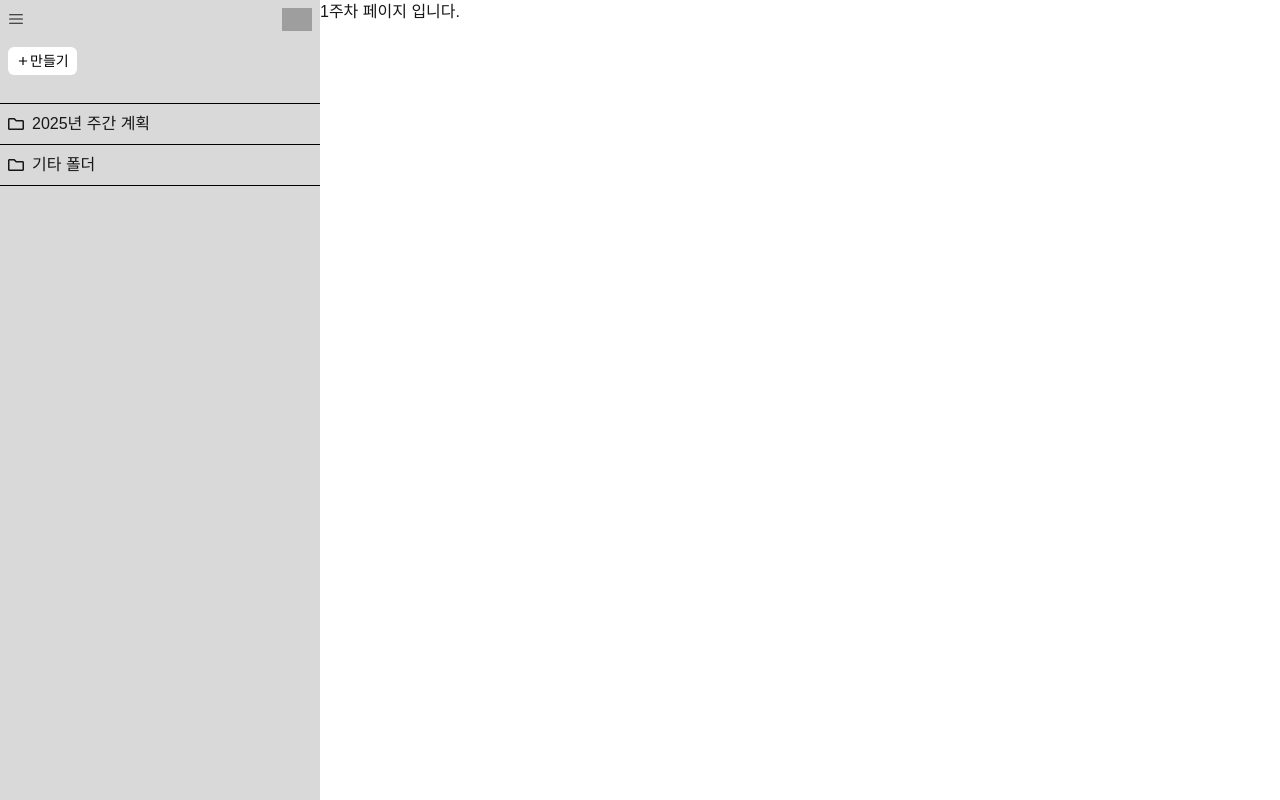
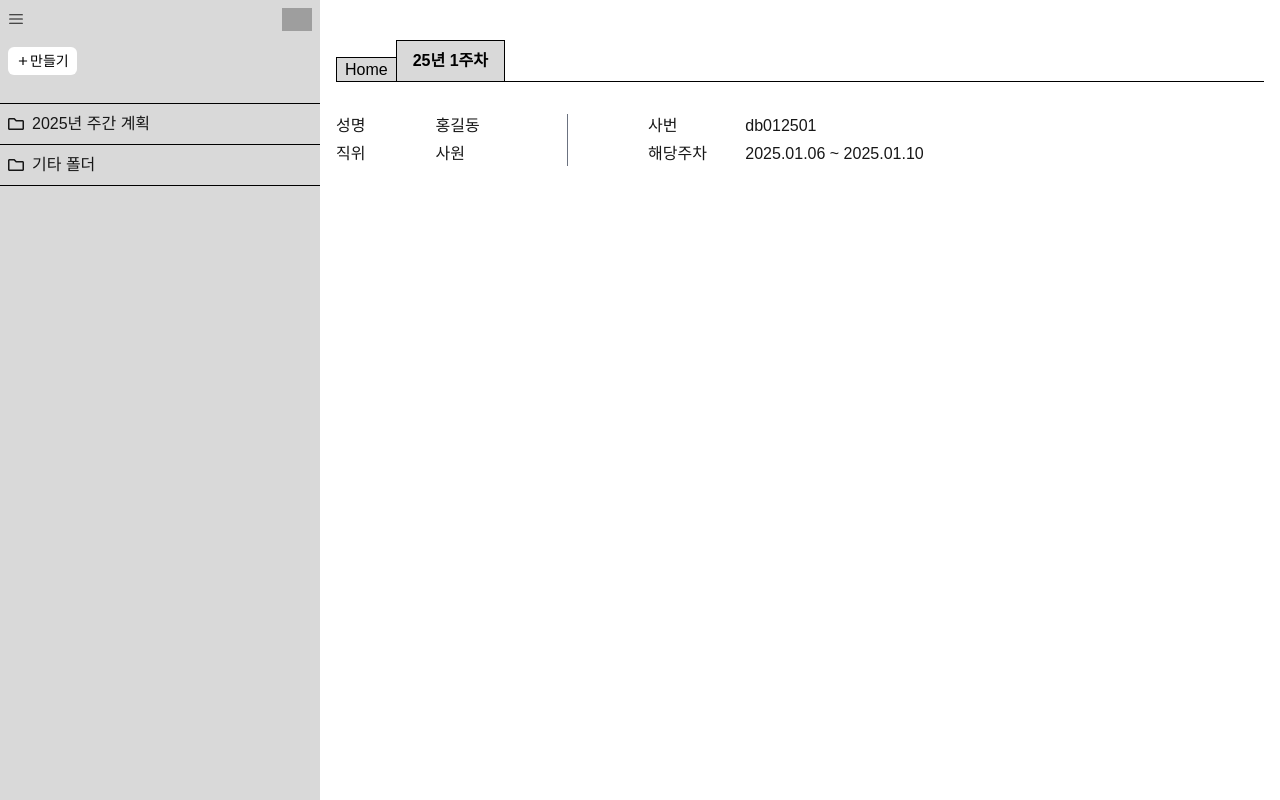
Before and after one commit to MyungWanPark/weekly-planner, a Next.js app: page /dashboard/1 in a window 1280 px wide. Built offline with nearby package versions, Linux system fonts and the light colour scheme; grey boxes are pictures that could not be loaded.

Commit message:
feat: metadata of plan

```diff
--- a/src/app/api/weeklyPlan/[id]/route.ts
+++ b/src/app/api/weeklyPlan/[id]/route.ts
@@ -0,0 +1,13 @@
+import { getAllWeeklyPlan, getWeeklyPlanById } from "@/service/weeklyPlan";
+import { NextRequest, NextResponse } from "next/server";
+
+type Context = {
+    params: {
+        id: string;
+    };
+};
+
+export async function GET(request: NextRequest, context: Context) {
+    const { id } = await context.params;
+    return getWeeklyPlanById(id).then((data) => NextResponse.json(data));
+}
--- /dev/null
+++ b/src/app/dashboard/[id]/page.tsx
@@ -0,0 +1,23 @@
+"use client";
+
+import { Plan } from "@/app/model/plan";
+import DetailPlan from "@/components/DetailPlan";
+import PlanTable from "@/components/PlanTable";
+import Tab from "@/components/Tab";
+import { useParams } from "next/navigation";
+import useSWR from "swr";
+
+export default function WeeklyPlanPage() {
+    const { id } = useParams();
+    const {
+        data: plan,
+        isLoading,
+        error,
+    } = useSWR<Plan>(`/api/weeklyPlan/${id}`);
+    return (
+        <section className="w-full px-4 py-10">
+            <Tab name={plan && plan.name} />
+            {plan && <DetailPlan plan={plan} />}
+        </section>
+    );
+}
--- a/src/app/dashboard/[slug]/page.tsx
+++ /dev/null
@@ -1,3 +0,0 @@
-export default function WeeklyPlanPage() {
-    return <div>1주차 페이지 입니다.</div>;
-}
--- /dev/null
+++ b/src/components/DetailMeta.tsx
@@ -0,0 +1,39 @@
+import { Plan } from "@/app/model/plan";
+import InfoBox from "./InfoBox";
+
+type Props = {
+    plan: Plan;
+};
+
+export default function DetailMeta({
+    plan: { writer, position, employeeId, correspondWeek },
+}: Props) {
+    return (
+        <section className="flex w-full mt-8">
+            <div className="border-r border-gray-500 w-1/4 pr-8 grid gap-1">
+                <InfoBox
+                    title="성명"
+                    content={writer}
+                    cls="grid-cols-[1fr_1fr]"
+                />
+                <InfoBox
+                    title="직위"
+                    content={position}
+                    cls="grid-cols-[1fr_1fr]"
+                />
+            </div>
+            <div className="pl-20 grid gap-1">
+                <InfoBox
+                    title="사번"
+                    content={employeeId}
+                    cls="grid-cols-[6fr_11fr]"
+                />
+                <InfoBox
+                    title="해당주차"
+                    content={correspondWeek}
+                    cls="grid-cols-[6fr_11fr]"
+                />
+            </div>
+        </section>
+    );
+}
--- /dev/null
+++ b/src/components/DetailPlan.tsx
@@ -0,0 +1,16 @@
+import { Plan } from "@/app/model/plan";
+import DetailMeta from "./DetailMeta";
+import DetailTable from "./DetailTable";
+
+type Props = {
+    plan: Plan;
+};
+
+export default function DetailPlan({ plan }: Props) {
+    return (
+        <section className="w-full">
+            <DetailMeta plan={plan} />
+            <DetailTable />
+        </section>
+    );
+}
--- /dev/null
+++ b/src/components/DetailTable.tsx
@@ -0,0 +1,3 @@
+export default function DetailTable() {
+    return <section></section>;
+}
--- /dev/null
+++ b/src/components/InfoBox.tsx
@@ -0,0 +1,14 @@
+type Props = {
+    title: string;
+    content: string;
+    cls: string;
+};
+
+export default function InfoBox({ title, content, cls }: Props) {
+    return (
+        <div className={`grid ${cls} w-full items-center`}>
+            <span className="inline-block">{title}</span>
+            <span className="inline-block">{content}</span>
+        </div>
+    );
+}
--- a/src/components/PlanTable.tsx
+++ b/src/components/PlanTable.tsx
@@ -15,7 +15,6 @@ export default function PlanTable() {
             setSortedData(plans);
         }
     }, [plans]);
-    console.log("sortedData = ", sortedData);
 
     return (
         <section className="mt-8">
--- a/src/components/Tab.tsx
+++ b/src/components/Tab.tsx
@@ -1,14 +1,27 @@
 import Link from "next/link";
 
-export default function Tab() {
+type Props = {
+    name?: string;
+};
+
+export default function Tab({ name }: Props) {
     return (
-        <div className="border-b border-black w-full">
+        <div className="border-b border-black w-full flex items-end">
             <Link
                 href={"/dashboard"}
-                className="bg-semiDarkGrey text-black font-semibold inline-block py-2 px-4"
+                className={` border-black bg-semiDarkGrey text-black inline-block ${
+                    name
+                        ? "border-l border-t px-2 h-6"
+                        : "border-l border-t border-r font-semibold py-2 px-4"
+                }`}
             >
                 Home
             </Link>
+            {name && (
+                <span className="border-l border-t border-r border-black bg-semiDarkGrey inline-block px-4 py-2 font-bold text-black cursor-pointer">
+                    {name}
+                </span>
+            )}
         </div>
     );
 }
--- a/src/service/weeklyPlan.ts
+++ b/src/service/weeklyPlan.ts
@@ -45,3 +45,7 @@ const initData = [
 export async function getAllWeeklyPlan() {
     return initData;
 }
+
+export async function getWeeklyPlanById(id: string) {
+    return initData.find((plan) => plan.id === id);
+}
```
Also changed, not shown: 1 other file (tests, documents, lock files or other folders).
